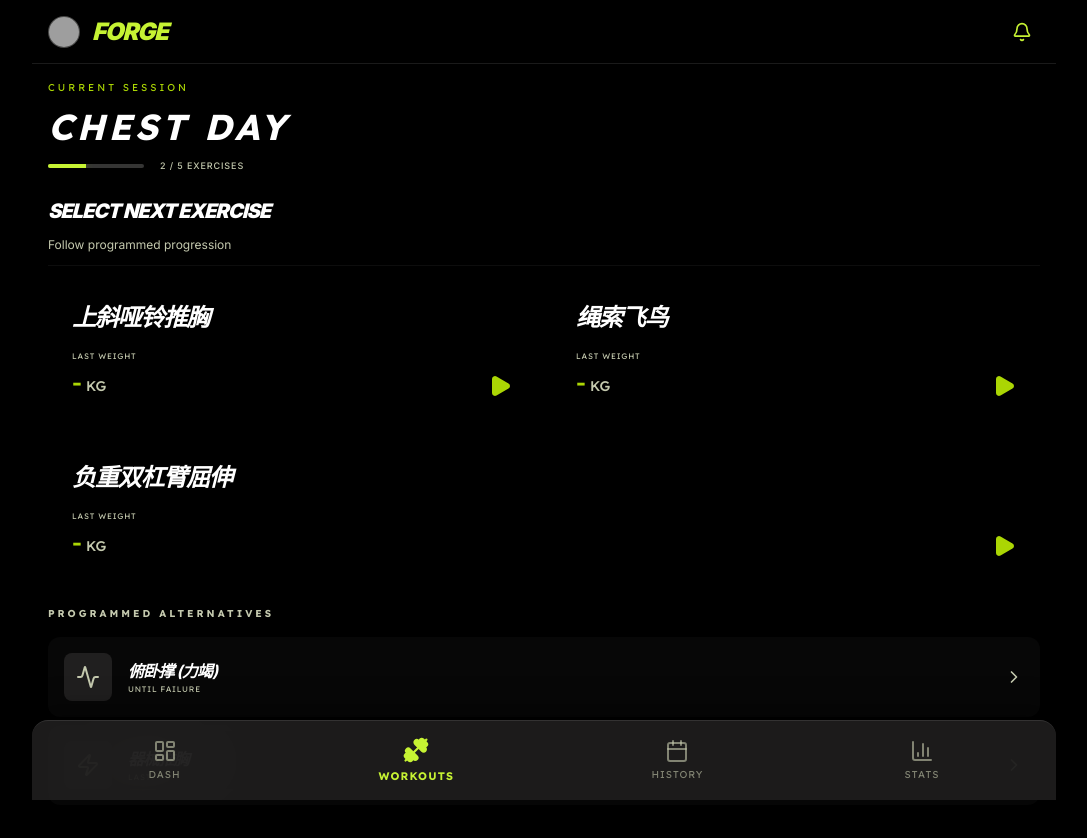
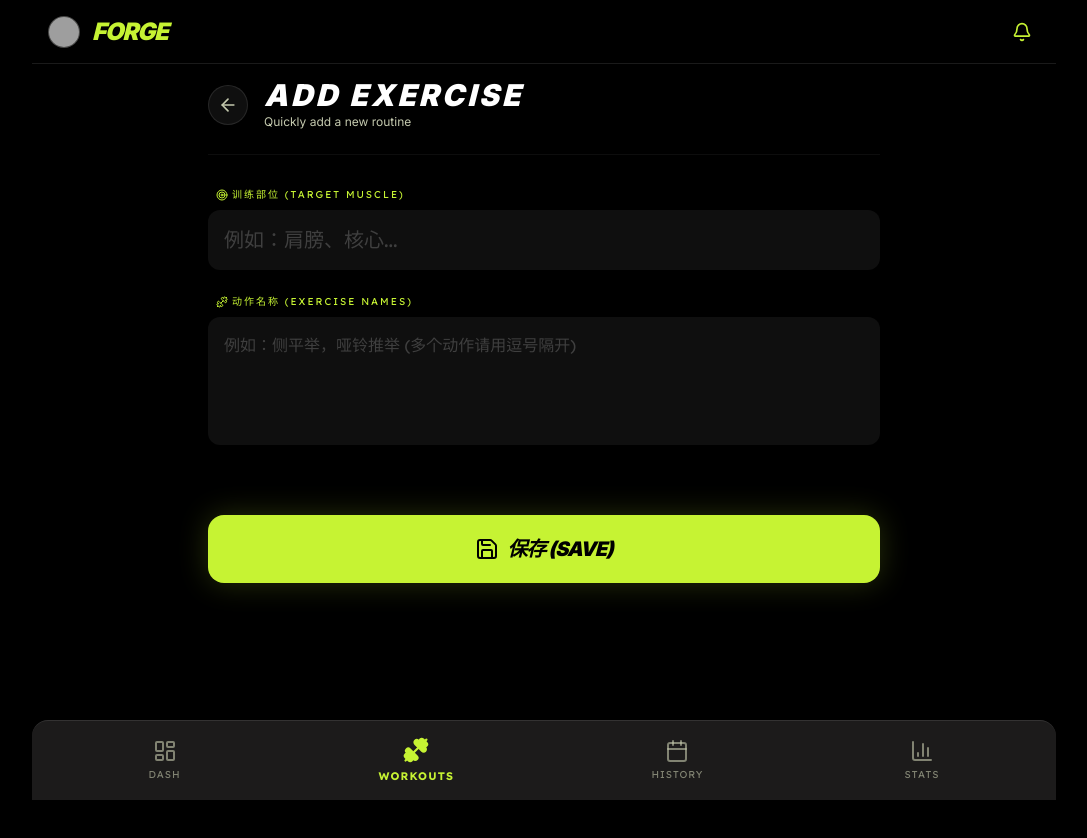
Before and after one commit to python-nb666/fit-stitch, a React (Vite) app: page /workouts/custom in a window 1280 px wide. Shown: the top 838 px of the page, without its empty margins (96-1183 px from the left). After the commit the page ends 800 px from the top, so only its background shows below. Built offline with nearby package versions, Linux system fonts and the light colour scheme; grey boxes are pictures that could not be loaded.

Commit message:
feat: add workout navigation views and routing for split selection, exercise logging, and custom builder

```diff
--- a/src/App.tsx
+++ b/src/App.tsx
@@ -7,6 +7,7 @@ import { BrowserRouter, Routes, Route, Navigate } from 'react-router-dom';
 import { Layout } from './components/Layout';
 import Dashboard from './views/Dashboard';
 import SplitSelection from './views/SplitSelection';
+import CustomSplitBuilder from './views/CustomSplitBuilder';
 import ExerciseSelection from './views/ExerciseSelection';
 import WorkoutLogger from './views/WorkoutLogger';
 import HistoryView from './views/History';
@@ -18,6 +19,7 @@ export default function App() {
         <Route path="/" element={<Layout />}>
           <Route index element={<Dashboard />} />
           <Route path="workouts" element={<SplitSelection />} />
+          <Route path="workouts/custom" element={<CustomSplitBuilder />} />
           <Route path="workouts/:splitId" element={<ExerciseSelection />} />
           <Route path="workouts/:splitId/log" element={<WorkoutLogger />} />
           <Route path="history" element={<HistoryView />} />
--- /dev/null
+++ b/src/views/CustomSplitBuilder.tsx
@@ -0,0 +1,84 @@
+import { useState } from 'react';
+import { useNavigate } from 'react-router-dom';
+import { ArrowLeft, Save, Target, Dumbbell } from 'lucide-react';
+
+export default function CustomSplitBuilder() {
+  const navigate = useNavigate();
+  const [part, setPart] = useState('');
+  const [exercise, setExercise] = useState('');
+
+  const handleSave = () => {
+    if (!part.trim()) return alert('请输入训练部位！');
+    if (!exercise.trim()) return alert('请输入动作名称！');
+
+    const newSplit = {
+      id: `custom-${Date.now()}`,
+      name: part.trim(),
+      type: 'CUSTOM',
+      duration: '60 MIN',
+      exercises: exercise.split(/[,，、\n]+/).map(e => e.trim()).filter(Boolean),
+      img: 'https://images.unsplash.com/photo-1581009146145-b5ef050c2e1e?q=80&w=1470&auto=format&fit=crop',
+      fullWidth: false
+    };
+
+    const saved = localStorage.getItem('customSplits');
+    const parsed = saved ? JSON.parse(saved) : [];
+    localStorage.setItem('customSplits', JSON.stringify([...parsed, newSplit]));
+
+    navigate('/workouts');
+  };
+
+  return (
+    <div className="space-y-8 pb-10 max-w-2xl mx-auto">
+      <div className="flex items-center gap-4 border-b border-white/5 pb-6">
+        <button
+          onClick={() => navigate('/workouts')}
+          className="w-10 h-10 rounded-full glass-panel flex items-center justify-center text-on-surface-variant hover:text-primary transition-colors"
+        >
+          <ArrowLeft className="w-5 h-5" />
+        </button>
+        <div>
+          <h1 className="text-3xl font-black text-white tracking-widest uppercase italic leading-none">Add Exercise</h1>
+          <p className="text-on-surface-variant text-xs mt-1">Quickly add a new routine</p>
+        </div>
+      </div>
+
+      <div className="space-y-6">
+        <div className="space-y-2">
+          <label className="font-lexend text-[10px] text-primary uppercase tracking-[0.2em] ml-2 flex items-center gap-1">
+            <Target className="w-3 h-3" /> 训练部位 (Target Muscle)
+          </label>
+          <input
+            value={part}
+            onChange={(e) => setPart(e.target.value)}
+            placeholder="例如：肩膀、核心..."
+            className="w-full glass-panel border-none rounded-xl p-4 text-white font-lexend text-xl placeholder:text-white/20 focus:outline-none focus:ring-2 focus:ring-primary/50 transition-all"
+          />
+        </div>
+
+        <div className="space-y-2">
+          <label className="font-lexend text-[10px] text-primary uppercase tracking-[0.2em] ml-2 flex items-center gap-1">
+            <Dumbbell className="w-3 h-3" /> 动作名称 (Exercise Names)
+          </label>
+          <textarea
+            value={exercise}
+            onChange={(e) => setExercise(e.target.value)}
+            placeholder="例如：侧平举，哑铃推举 (多个动作请用逗号隔开)"
+            rows={4}
+            className="w-full glass-panel border-none rounded-xl p-4 text-white font-lexend placeholder:text-white/20 focus:outline-none focus:ring-2 focus:ring-primary/50 transition-all resize-none"
+          />
+        </div>
+      </div>
+
+      <div className="pt-8">
+        <button
+          onClick={handleSave}
+          className="w-full bg-primary text-black font-black text-xl py-5 rounded-2xl shadow-[0_0_30px_rgba(198,243,51,0.2)] active:scale-95 transition-all uppercase italic tracking-tighter flex items-center justify-center gap-2"
+        >
+          <Save className="w-6 h-6" />
+          保存 (Save)
+        </button>
+      </div>
+    </div>
+  );
+}
--- a/src/views/ExerciseSelection.tsx
+++ b/src/views/ExerciseSelection.tsx
@@ -1,34 +1,15 @@
 import { motion } from 'motion/react';
-import { Dumbbell, Target, ChevronRight, Activity, Zap, Play } from 'lucide-react';
+import { Play } from 'lucide-react';
 import { cn } from '@/src/lib/utils';
 import { Link } from 'react-router-dom';
 
 const exercises = [
-  {
-    id: 'incline-db',
-    name: '上斜哑铃推胸',
-    tag: 'STRENGTH',
-    lastWeight: '-',
-    unit: 'KG',
-    img: 'https://lh3.googleusercontent.com/aida-public/AB6AXuD-kddUR0Yb9uLTHQZRdA-F-xtcfVRADkELyztcpZCnFehzbw6CivZCxlSb6mQysIDI6voXgfIu0WKR0fG8um05eHhGLgiufeRJu1NsTds3q_-6afVX9dbpG0_mlPz3Vj9uCQgqE58zori8ueHwKsGIP4oEZtUTv16x163FsNZXC78PqumakvcYpqlYMWGn96UFKRGqdZ9zD2-z_ggaqtqjgPjkRCe0I2inpiVRi8ZWET9PadnyCHTdCnqWex77HD5Yqgr0R6K6bgw'
-  },
-  {
-    id: 'cable-flyes',
-    name: '绳索飞鸟',
-    tag: 'ISOLATION',
-    lastWeight: '-',
-    unit: 'KG',
-    img: 'https://lh3.googleusercontent.com/aida-public/AB6AXuAJsGa8D17-E5gBhWjawRX-0GYmnwTAfww6D_kk-489dK6esuuGp7hqqxAU16zMlCeTmuqwNzI1uR-oawvWag8MCNcJdon-rpDZ22_zlXib3v7CDOYr56Rs4ZyXwRANNg5mRyk3wPmg5RsW_vO7xg9b7r-N7U4tRIHdy8_hUV83F2sjsjsghQkI_PvoWSux-ONFplaBdJ3Dfrpwa_QIjVBaVfvBg4EtZCvfGIDXmKDW-vFezvrcNo_k9z60Xb8nZq4B5K_nnP9-2Tk'
-  },
-  {
-    id: 'weighted-dips',
-    name: '负重双杠臂屈伸',
-    tag: 'BODYWEIGHT+',
-    lastWeight: '-',
-    unit: 'KG',
-    img: 'https://lh3.googleusercontent.com/aida-public/AB6AXuDrs8riw7WbsbeX7WRbix_YfIjqmCGOcCudLcXdhBIW_dI2Zo2oX-ZTLEPtJdqhQ64chmxP5Rak_dMsipsPuOtcAvsTrZmmAFWyzYiE_XM3XC22uq6Nqz0OmgZ56FeQyiOq5cJ5BeLq6boyEeVUoRgnjBvYtf8FKIbKXopl1GPXDW8awTQuERXW9ZrX9Bnigm8T1hlsDLO85pvp3tI45ib53BCuSSKs1qRB7IvbV097Lik-NvCzhYjIz_ZPpfPrUbaR8c-ZvKsjquU',
-    full: true
-  }
+  { id: 'bench-press', name: '平板卧推', tag: 'STRENGTH', lastWeight: '-', unit: 'KG', img: 'https://images.unsplash.com/photo-1534438327276-14e5300c3a48?q=80&w=1470&auto=format&fit=crop' },
+  { id: 'db-press', name: '哑铃卧推', tag: 'STRENGTH', lastWeight: '-', unit: 'KG', img: 'https://images.unsplash.com/photo-1581009146145-b5ef050c2e1e?q=80&w=1470&auto=format&fit=crop' },
+  { id: 'incline-db', name: '上斜哑铃卧推', tag: 'STRENGTH', lastWeight: '-', unit: 'KG', img: 'https://images.unsplash.com/photo-1571019614242-c5c5dee9f50b?q=80&w=1470&auto=format&fit=crop' },
+  { id: 'pec-deck', name: '蝴蝶机夹胸', tag: 'ISOLATION', lastWeight: '-', unit: 'KG', img: 'https://images.unsplash.com/photo-1518611012118-696072aa579a?q=80&w=1470&auto=format&fit=crop' },
+  { id: 'seated-press', name: '固定器械坐姿推胸', tag: 'MACHINE', lastWeight: '-', unit: 'KG', img: 'https://images.unsplash.com/photo-1540497077202-7c8a3999166f?q=80&w=1470&auto=format&fit=crop' },
+  { id: 'tricep-pushdown', name: '绳索下压', tag: 'ISOLATION', lastWeight: '-', unit: 'KG', img: 'https://images.unsplash.com/photo-1534438327276-14e5300c3a48?q=80&w=1470&auto=format&fit=crop', full: true }
 ];
 
 export default function ExerciseSelection() {
@@ -42,9 +23,9 @@ export default function ExerciseSelection() {
         <h1 className="text-4xl font-black text-white tracking-widest uppercase italic font-lexend">Chest Day</h1>
         <div className="flex items-center gap-4">
           <div className="h-1 w-24 bg-surface-container-highest rounded-full overflow-hidden">
-            <div className="h-full w-2/5 bg-primary shadow-[0_0_8px_rgba(171,214,4,0.4)]" />
+            <div className="h-full w-1/6 bg-primary shadow-[0_0_8px_rgba(171,214,4,0.4)]" />
           </div>
-          <span className="text-lexend text-[9px] text-on-surface-variant font-medium tracking-widest uppercase">2 / 5 Exercises</span>
+          <span className="text-lexend text-[9px] text-on-surface-variant font-medium tracking-widest uppercase">1 / 6 Exercises</span>
         </div>
       </section>
 
@@ -63,17 +44,23 @@ export default function ExerciseSelection() {
                 ex.full && "md:col-span-2"
               )}
             >
-              <div className="p-6 relative z-20">
-                <h3 className="text-2xl font-black text-white uppercase italic tracking-tighter group-hover:text-primary transition-colors">{ex.name}</h3>
-                <div className="flex justify-between items-end mt-4">
+              <div className="absolute inset-0 bg-gradient-to-t from-black/80 via-black/40 to-transparent z-10" />
+              <img src={ex.img} alt={ex.name} className="absolute inset-0 w-full h-full object-cover opacity-30 group-hover:opacity-40 transition-opacity" />
+
+              <div className="p-6 relative z-20 h-32 flex flex-col justify-end">
+                <span className="bg-primary/20 backdrop-blur-md text-primary px-2 py-0.5 rounded font-lexend text-[7px] border border-primary/20 tracking-widest uppercase w-fit mb-2">
+                  {ex.tag}
+                </span>
+                <h3 className="text-xl font-black text-white uppercase italic tracking-tighter group-hover:text-primary transition-colors">{ex.name}</h3>
+                <div className="flex justify-between items-end mt-2">
                   <div>
                     <span className="block font-lexend text-[8px] text-on-surface-variant mb-1 uppercase tracking-widest">Last Weight</span>
-                    <span className="text-2xl font-lexend font-medium text-primary-dim">
-                      {ex.lastWeight}<span className="text-sm ml-1 text-on-surface-variant">{ex.unit}</span>
+                    <span className="text-lg font-lexend font-medium text-primary-dim">
+                      {ex.lastWeight}<span className="text-xs ml-1 text-on-surface-variant">{ex.unit}</span>
                     </span>
                   </div>
-                  <motion.div whileHover={{ scale: 1.2 }} className="text-primary-dim">
-                    <Play className="w-6 h-6 fill-current" />
+                  <motion.div whileHover={{ scale: 1.2 }} className="text-primary-dim bg-surface/50 p-2 rounded-full backdrop-blur-sm">
+                    <Play className="w-4 h-4 fill-current" />
                   </motion.div>
                 </div>
               </div>
@@ -81,30 +68,6 @@ export default function ExerciseSelection() {
           ))}
         </div>
       </div>
-
-      {/* Alternatives */}
-      <section className="space-y-4">
-        <h3 className="font-lexend text-[10px] text-on-surface-variant uppercase tracking-[0.3em] font-bold">Programmed Alternatives</h3>
-        <div className="space-y-2">
-          {[
-            { name: '俯卧撑 (力竭)', icon: Activity, meta: 'Until Failure' },
-            { name: '器械推胸', icon: Zap, meta: 'Last: -' }
-          ].map((alt, i) => (
-            <div key={i} className="flex items-center justify-between p-4 glass-card rounded-xl group hover:border-primary/50 transition-colors cursor-pointer bg-surface/40">
-              <div className="flex items-center gap-4">
-                <div className="w-12 h-12 rounded-lg bg-surface-container flex items-center justify-center text-on-surface-variant group-hover:text-primary transition-colors">
-                  <alt.icon className="w-6 h-6" />
-                </div>
-                <div>
-                  <p className="font-bold text-white uppercase italic tracking-tighter">{alt.name}</p>
-                  <p className="font-lexend text-[8px] text-on-surface-variant uppercase tracking-widest">{alt.meta}</p>
-                </div>
-              </div>
-              <ChevronRight className="w-5 h-5 text-on-surface-variant group-hover:text-primary transition-colors group-hover:translate-x-1" />
-            </div>
-          ))}
-        </div>
-      </section>
     </div>
   );
 }
--- a/src/views/SplitSelection.tsx
+++ b/src/views/SplitSelection.tsx
@@ -1,15 +1,16 @@
+import { useState, useEffect } from 'react';
 import { motion } from 'motion/react';
 import { Clock, Plus, ChevronRight } from 'lucide-react';
 import { cn } from '@/src/lib/utils';
-import { Link } from 'react-router-dom';
+import { Link, useNavigate } from 'react-router-dom';
 
-const splits = [
+const defaultSplits = [
   {
     id: 'chest',
     name: 'Chest Day',
     type: 'STRENGTH',
     duration: '65 MIN',
-    exercises: ['上斜推胸', '绳索飞鸟', '负重双杠臂屈伸'],
+    exercises: ['平板卧推', '哑铃卧推', '上斜哑铃卧推', '蝴蝶机夹胸', '固定器械坐姿推胸', '绳索下压'],
     img: 'https://lh3.googleusercontent.com/aida-public/AB6AXuAJKifnBTrYnwsgF5T11IKnfqG_9RIg4IXUacTFELEa-gCXk2LTl2YrWjkuJ7B-TZt4PDQ5NYEvUqdEss0pBr2PznTDPa0FVegYOr3IVW66YhYbGVqS2cZrZhvq6Ctto49_qTw74JeEHO2W8PwyKj_ZHp1dFoHNpGQ9qFTIw3zrYZDxtfwQaNocLEtzfxuLvQnIVuwMmXnKk1UZaN92CBUqFiB8uhk14iLjdQiYwYfkpxixDhE_cmZ1jpLx_qRIHxSWzl52BivdsPo'
   },
   {
@@ -32,6 +33,21 @@ const splits = [
 ];
 
 export default function SplitSelection() {
+  const navigate = useNavigate();
+  const [splits, setSplits] = useState(defaultSplits);
+
+  useEffect(() => {
+    const saved = localStorage.getItem('customSplits');
+    if (saved) {
+      try {
+        const parsed = JSON.parse(saved);
+        setSplits([...defaultSplits, ...parsed]);
+      } catch (e) {
+        console.error('Failed to parse custom splits', e);
+      }
+    }
+  }, []);
+
   return (
     <div className="space-y-8 pb-10">
       <section>
@@ -75,7 +91,10 @@ export default function SplitSelection() {
         ))}
       </div>
 
-      <div className="mt-8 border border-dashed border-white/10 rounded-2xl p-6 flex items-center justify-between group hover:border-primary/30 transition-colors cursor-pointer bg-surface/30">
+      <div
+        onClick={() => navigate('/workouts/custom')}
+        className="mt-8 border border-dashed border-white/10 rounded-2xl p-6 flex items-center justify-between group hover:border-primary/30 transition-colors cursor-pointer bg-surface/30"
+      >
         <div className="flex items-center gap-6">
           <div className="w-12 h-12 rounded-full glass-panel flex items-center justify-center text-primary group-hover:bg-primary/10 transition-colors">
             <Plus className="w-6 h-6" />
```
